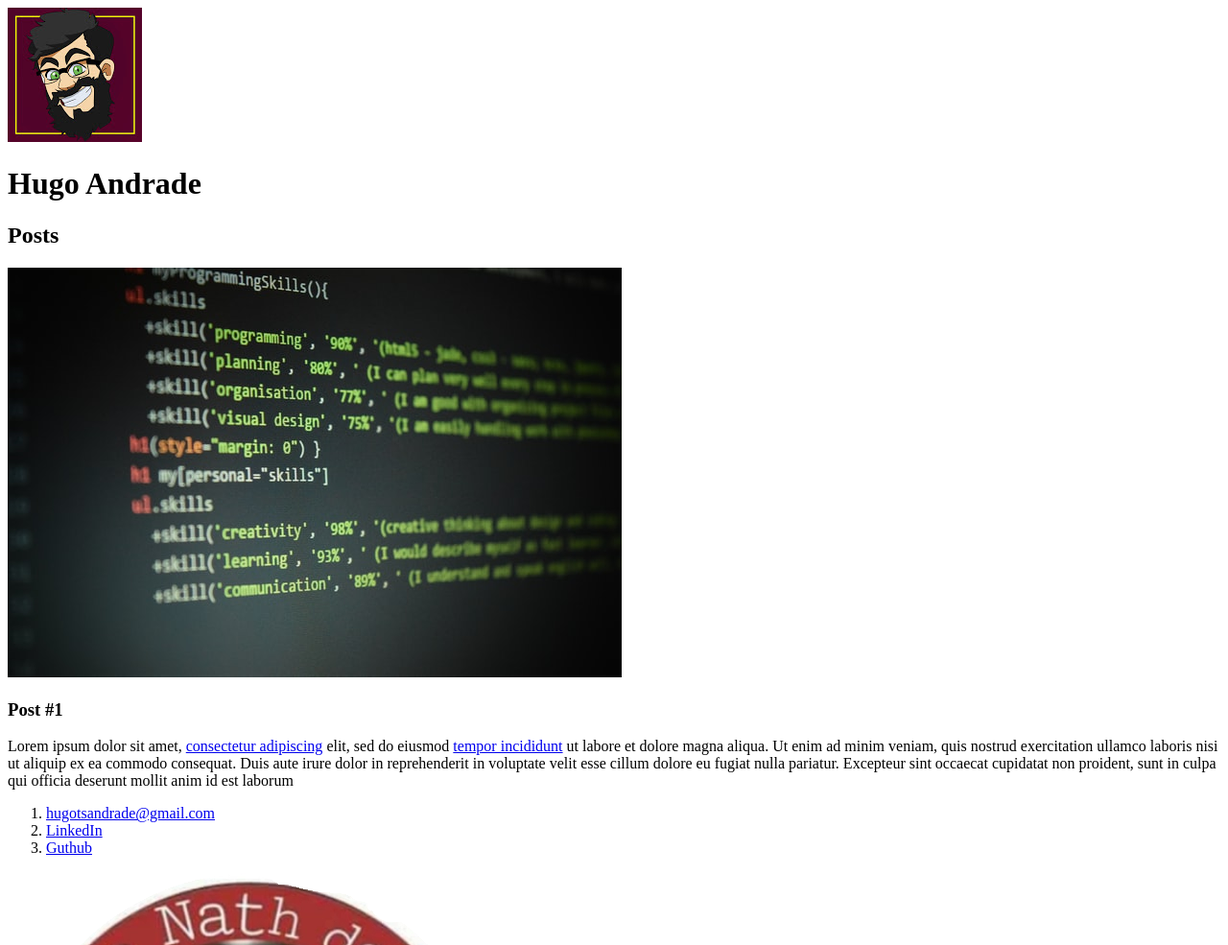
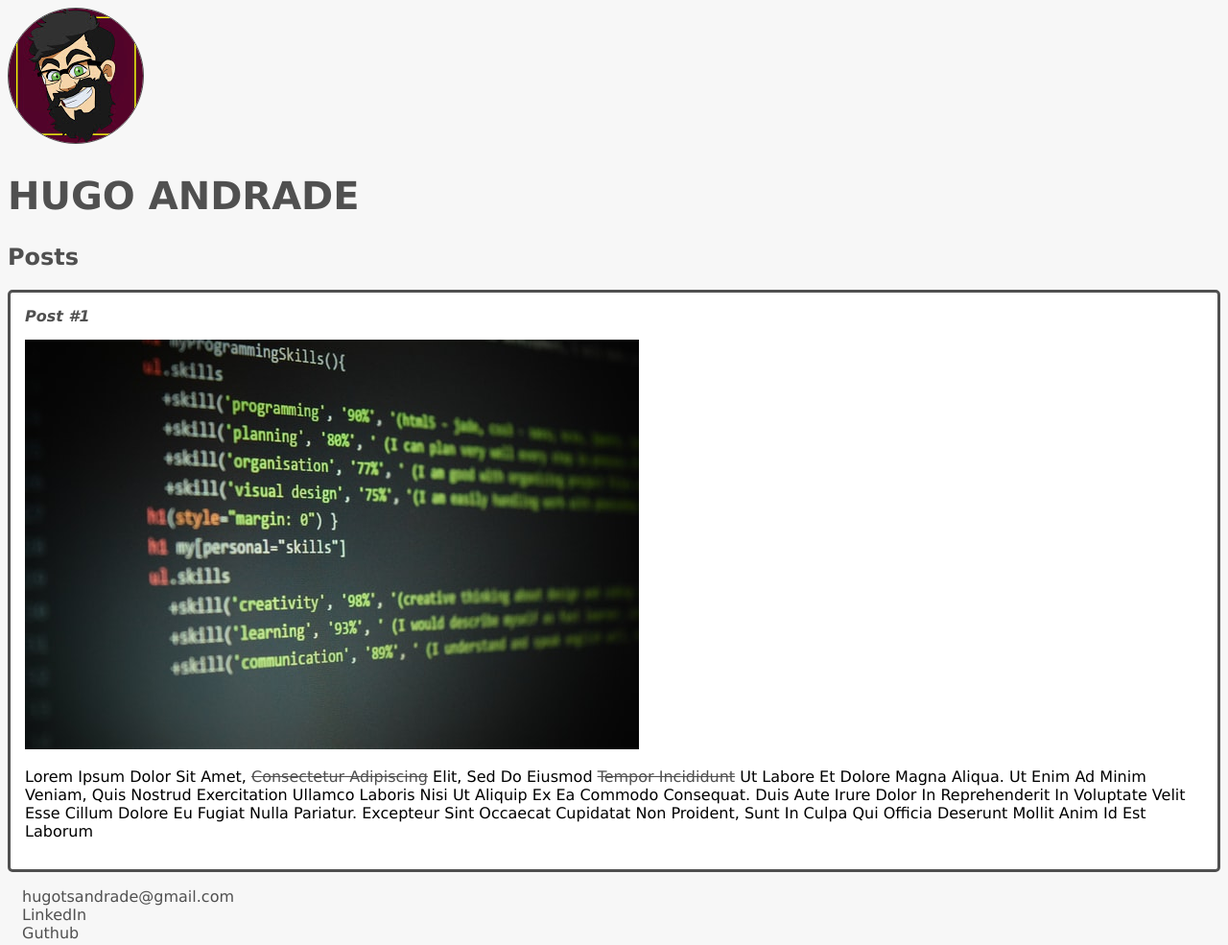
Before and after one commit to HTAndrade/Estrutura-b-sica-HTML, a plain HTML site: page index.html in a window 1280 px wide. Shown: the top 985 px of the page at 96% size. Drawn offline with Linux system fonts and the light colour scheme.

Commit message:
Melhora no site

```diff
--- a/index.html
+++ b/index.html
@@ -3,28 +3,29 @@
   <head>
     <meta charset="utf-8">
     <title>Hugo Andrade</title>
+    <link rel="stylesheet" href="style.css">
   </head>
   <body>
     <header>
-      <img src="htandrade.jpg" alt="Caricatura de Hugo Andrade">
-      <h1>Hugo Andrade</h1>
+      <img src="htandrade.jpg" alt="Caricatura de Hugo Andrade" class="photo">
+      <h1 id="title">Hugo Andrade</h1>
     </header>
     <section>
       <header>
-        <h2>Posts</h2>
-        <img src="htmlCode1.jpg" alt="Ilustração de dódigo HTML"
+        <h2 class="subtitle">Posts</h2>
       </header>
-      <article>
+      <article class="post">
         <header>
-          <h3>Post #1</h3>
+          <h3 class="post_title">Post #1</h3>
+          <img src="htmlCode1.jpg" alt="Ilustração de dódigo HTML" class="post_image">
         </header>
-        <p>
+        <p class="post_content">
           Lorem ipsum dolor sit amet, <a href="https://www.linkedin.com/in/hugo-andrade-2895aba8/"target="_blank">consectetur adipiscing</a> elit, sed do eiusmod <a href="mailto:hugotsandrade@gmail.com">tempor incididunt</a> ut labore et dolore magna aliqua. Ut enim ad minim veniam, quis nostrud exercitation ullamco laboris nisi ut aliquip ex ea commodo consequat. Duis aute irure dolor in reprehenderit in voluptate velit esse cillum dolore eu fugiat nulla pariatur. Excepteur sint occaecat cupidatat non proident, sunt in culpa qui officia deserunt mollit anim id est laborum
         </p>
       </article>
     </section>
     <footer>
-      <ol>
+      <ul class="contacts_lists">
         <li>
           <a href="mailto:hugotsandrade@gmail.com">hugotsandrade@gmail.com</a>
         </li>
@@ -34,7 +35,7 @@
         <li>
           <a href="https://github.com/HTAndrade" target="_blank">Guthub</a>
         </li>
-      </ol>
+      </ul>
       <img src="seloNnath.png" alt="Selo nath de qualidade">
     </footer>
   </body>
--- /dev/null
+++ b/style.css
@@ -0,0 +1,57 @@
+body {
+  background: #f7f7f7;
+  font-family: Verdana;
+}
+
+.photo{
+  border: 1px solid #505050;
+  border-radius: 50%;
+}
+
+#title, .subtitle, .post_title {
+  color: #505050;
+}
+
+#title {
+  font-size: 40px;
+  text-transform: uppercase;
+}
+
+a {
+  text-decoration: line-through;
+  color: #505050;
+}
+
+.post_title {
+  font-size: 16px;
+  font-style: italic;
+  margin: 0;
+  margin-bottom: 15px;
+}
+
+.post{
+  background: #FFF;
+  padding: 15px;
+  border: 3px solid #505050;
+  margin-bottom: 15px;
+  border-radius: 5px;
+}
+
+.post_content{
+  margin: 0;
+  margin-bottom: 15px;
+  text-transform: capitalize;
+}
+
+.post_image{
+  margin-bottom: 15px;
+}
+
+.contacts_lists{
+  list-style-type: none;
+  padding-left: 15px;
+}
+
+.contacts_lists li a {
+  text-decoration: none;
+}
```
